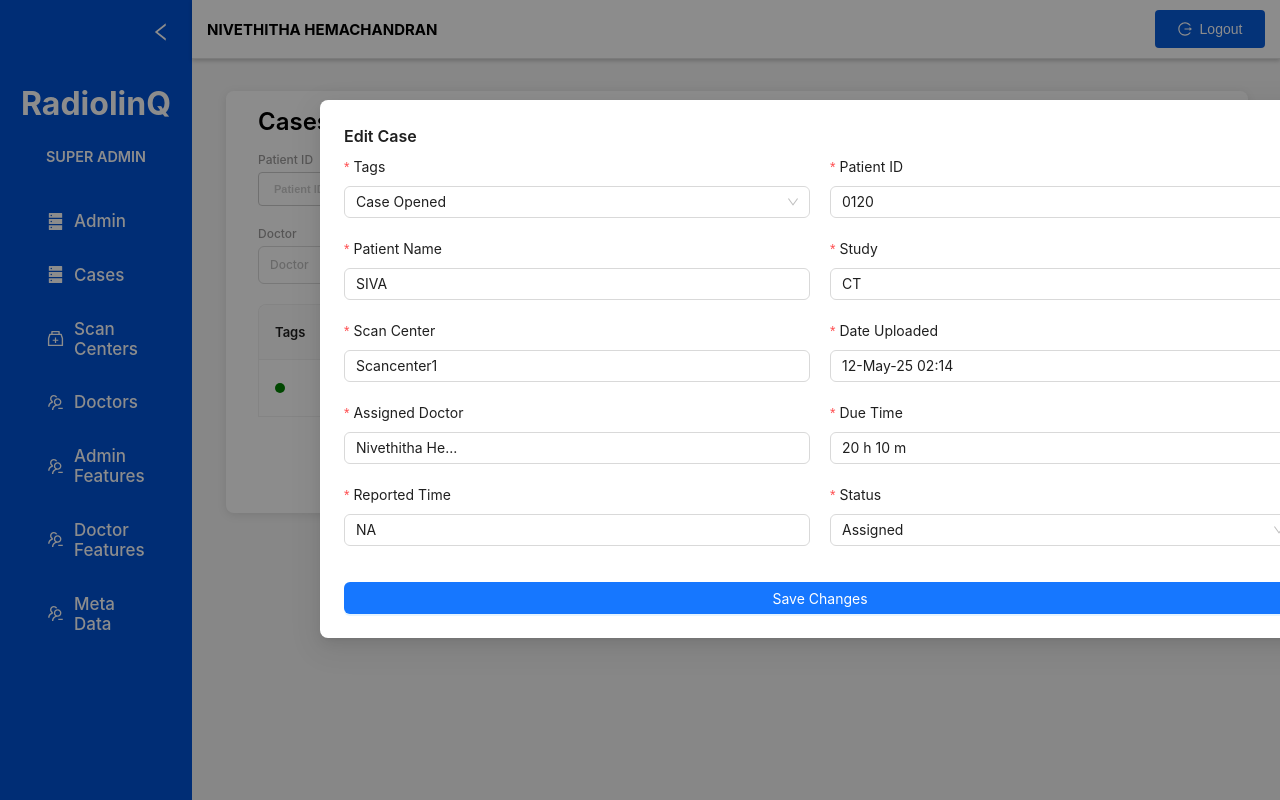
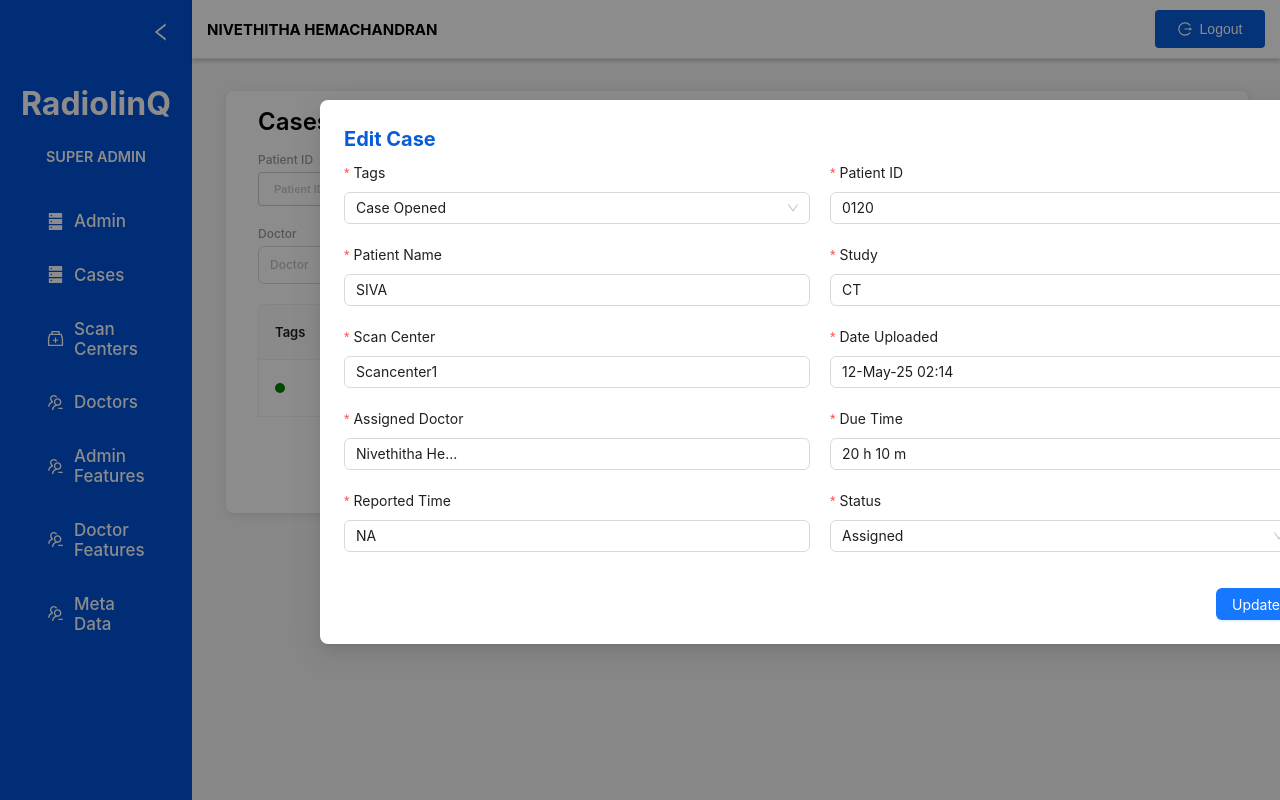
Before and after one commit to Uma-Kumarasamy2003/Super_admin, a React (Create React App) app: page /cases in a window 1280 px wide. Both pictures are taken after a click on the element 1139 px from the left and 387 px from the top of the page. Built offline with nearby package versions, Linux system fonts and the light colour scheme.

Commit message:
first commit

```diff
--- a/src/components/pages/Cases.js
+++ b/src/components/pages/Cases.js
@@ -191,7 +191,7 @@ const Cases = () => {
     {
       title: "Action",
       key: "action",
-      fixed: 'right',
+      fixed: "right",
       width: 100,
       render: (_, record) => (
         <span style={{ color: "#085cda", cursor: "pointer", fontSize: "15px" }}>
@@ -307,7 +307,11 @@ const Cases = () => {
 
           <div className="each_filters">
             <label>Scan Type</label>
-            <Select className="custom-select" placeholder="Scan Type" allowClear>
+            <Select
+              className="custom-select"
+              placeholder="Scan Type"
+              allowClear
+            >
               {scanTypes.map((scan) => (
                 <Option key={scan.id} value={scan.name}>
                   {scan.name}
@@ -318,7 +322,11 @@ const Cases = () => {
 
           <div className="each_filters">
             <label>Body Part</label>
-            <Select className="custom-select" placeholder="Body Part" allowClear>
+            <Select
+              className="custom-select"
+              placeholder="Body Part"
+              allowClear
+            >
               {bodyParts.map((part) => (
                 <Option key={part.id} value={part.name}>
                   {part.name}
@@ -482,7 +490,9 @@ const Cases = () => {
           <Form.Item
             name="doctor"
             label="Assigned Doctor"
-            rules={[{ required: true, message: "Please input Assigned Doctor!" }]}
+            rules={[
+              { required: true, message: "Please input Assigned Doctor!" },
+            ]}
           >
             <Input />
           </Form.Item>
@@ -518,9 +528,15 @@ const Cases = () => {
           </Form.Item>
 
           <Form.Item>
-            <Button type="primary" htmlType="submit" block>
-              Save Changes
-            </Button>
+            <div className="update-button">
+              <Button
+                type="primary"
+                htmlType="submit"
+
+              >
+                Update
+              </Button>
+            </div>
           </Form.Item>
         </Form>
       </Modal>
--- a/src/components/styles/cases.css
+++ b/src/components/styles/cases.css
@@ -224,6 +224,13 @@
 .edit-modal{
   margin-left: 25%;
 }
+
+.edit-modal .ant-modal-title{
+  color: #085cda;
+  font-size: 20px;
+  font-weight: 700;
+}
+
 /* Increase modal width and height */
 .edit-modal .ant-modal-content {
   width: 1000px;         /* Adjust as needed */
@@ -241,7 +248,8 @@
   width: 800px !important;
 }
 
-/* Increase form height if needed */
-.edit-modal .ant-form {
-  min-height: 400px;     /* Set your preferred height */
+.update-button {
+  display: flex;
+  justify-content: flex-end; /* Aligns the button to the right */
+
 }
```
